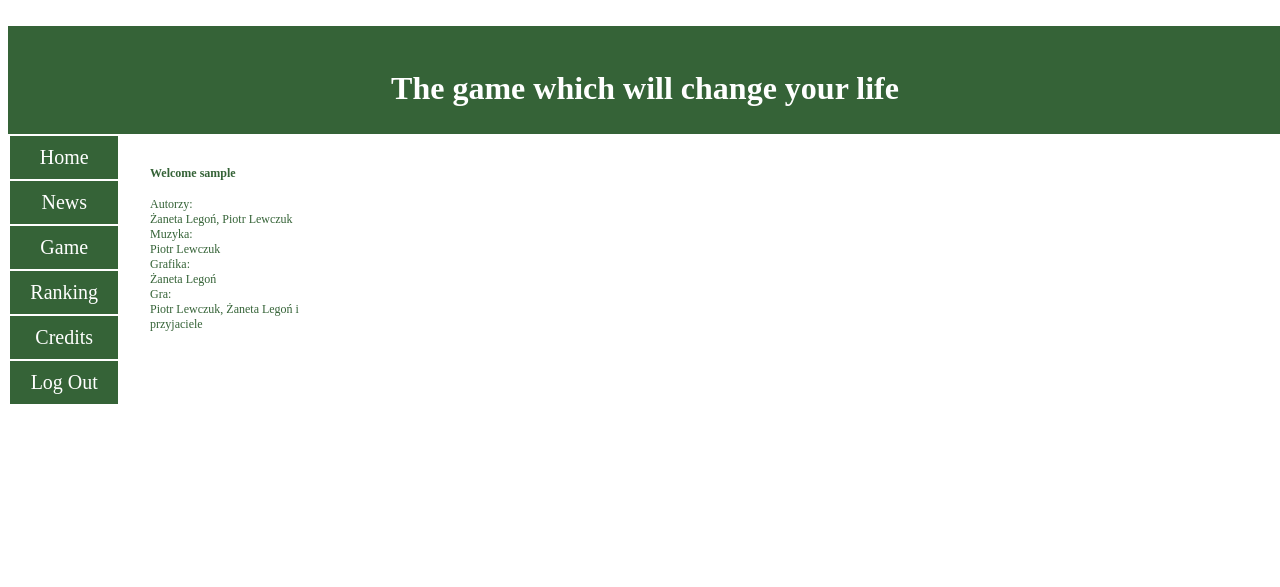
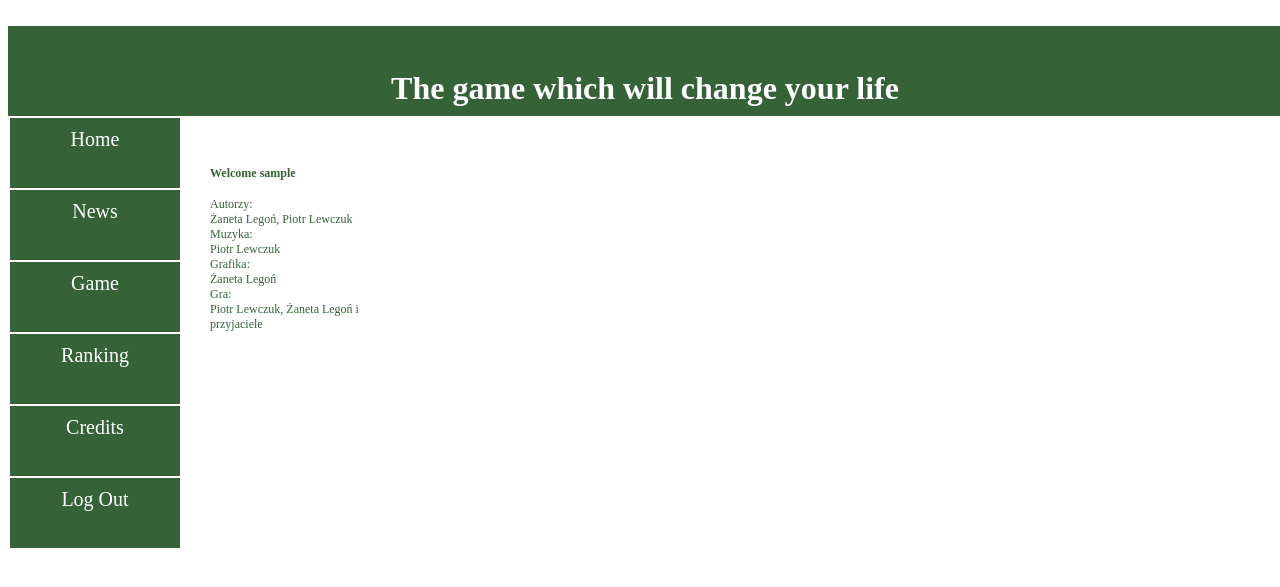
Before and after one commit to PiotrLe/ObronaFortecyWeb, a PHP site: page /credits.php in a window 1280 px wide. Shown: the top 587 px of the page. Run offline with PHP 8.4, Linux system fonts and the light colour scheme; the visitor is signed in with stand-in values (Sample User, id 1).

Commit message:
Update style.css
Style z drobnymi zmianami. Nic specialnego

```diff
--- a/style.css
+++ b/style.css
@@ -12,6 +12,7 @@ top:0px;
 width:100%;
 padding:5px;
 font-size:16px;
+height:80px;
 }
 
 form
@@ -20,6 +21,7 @@ width:40%;
 padding:3px;
 border:1px solid #cbcbcb;
 margin:5px auto;
+
 }
 .textInput
 {
@@ -51,12 +53,14 @@ background:#356337;
 margin: 2px;
 padding: 0;
 border: 10px solid #356337;
-width: 7% ;
+width: 150px ;
+height:50px;
 
 }
 a:hover { color: #c2d0c3; }
 a{text-decoration: none}
 #menu ul, #menu li{
+font-color:white;
 list-style-type: none;
 margin: 0px auto;
 padding: 0;
@@ -68,7 +72,7 @@ font-size:20px;
 .tekst
 {
 position: absolute;
-left: 150px;
+left: 210px;
 top:135px;
 margin:0px auto;
 background-color:white;
```
